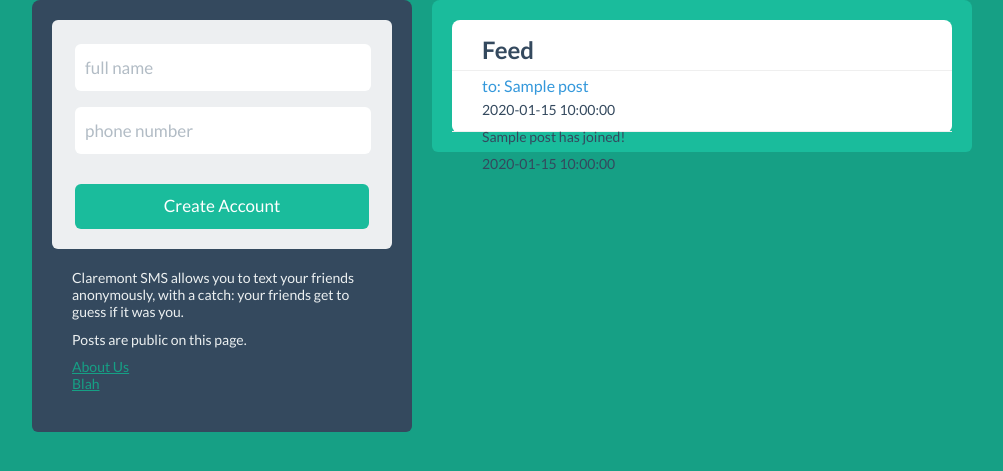
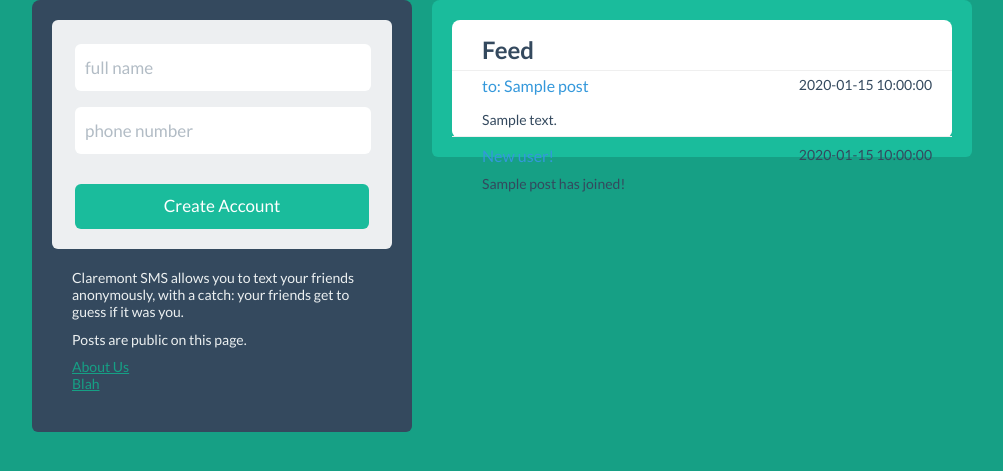
Before and after one commit to s-mcqueen/claremont-sms, a Flask app: template templates/index.html in a window 1280 px wide. Shown: the part 160-631 px from the top of the page, without its empty margins (138-1141 px from the left). Run offline with Flask 2, Linux system fonts and the light colour scheme; the template is opened without the code that fills it: most values are stand-ins (such as "Sample title", 1, 10 or a date in 2020); parts of the project's set-up code (start-up, migrations or seed data) failed here and were passed over; some libraries are stand-ins or nearby versions.

Commit message:
more feed styling

```diff
--- a/static/css/custom.css
+++ b/static/css/custom.css
@@ -64,6 +64,7 @@ h1{
     height: 60px;
     padding-left: 30px;
     border-bottom: 1px solid #efefef;
+    padding-top: 5px;
 }
 
 .entry:hover {
@@ -80,16 +81,25 @@ h1{
 
 }
 
-.entry-tag {
-    height: 15px;
+.entry-top {
     font-size: 16px;
-    padding-top: 5px;
     color: #3498DB;
+    float:left;
+    margin-left: 20px;
+}
+
+.entry-date {
+    float: right;
+    margin-right: 20px
 }
 
 .entry-content {
     height: 25px;
     padding-top: 5px;
+}
+
+.entry-joined {
+    float:left;
 }
 
 #footer{
--- a/templates/index.html
+++ b/templates/index.html
@@ -55,14 +55,19 @@
 
 							<div class="entry">
 								{% if post.to_name %}
-									<p class="entry-tag"> to: {{post.to_name}} </p>
-									<!-- <p class="entry-content"> {{post.message}}</p> -->
-									<p class="entry-date"> {{post.created_at}}</p>
+									<div class="row">
+										<p class="entry-top"> to: {{post.to_name}} </p>
+										<p class="entry-date"> {{post.created_at}}</p>
+									</div>
+									<p class="entry-content"> {{post.message}}</p>
 								{% endif %}
 
 								{% if post.name %}
+									<div class="row">
+										<p class="entry-top"> New user! </p>
+										<p class="entry-date"> {{post.created_at}}</p>
+									</div>
 									<p class="entry-joined"> {{post.name}} has joined! </p>
-									<p class="entry-date"> {{post.created_at}}</p>
 								{% endif %}
 
 							</div>
```
